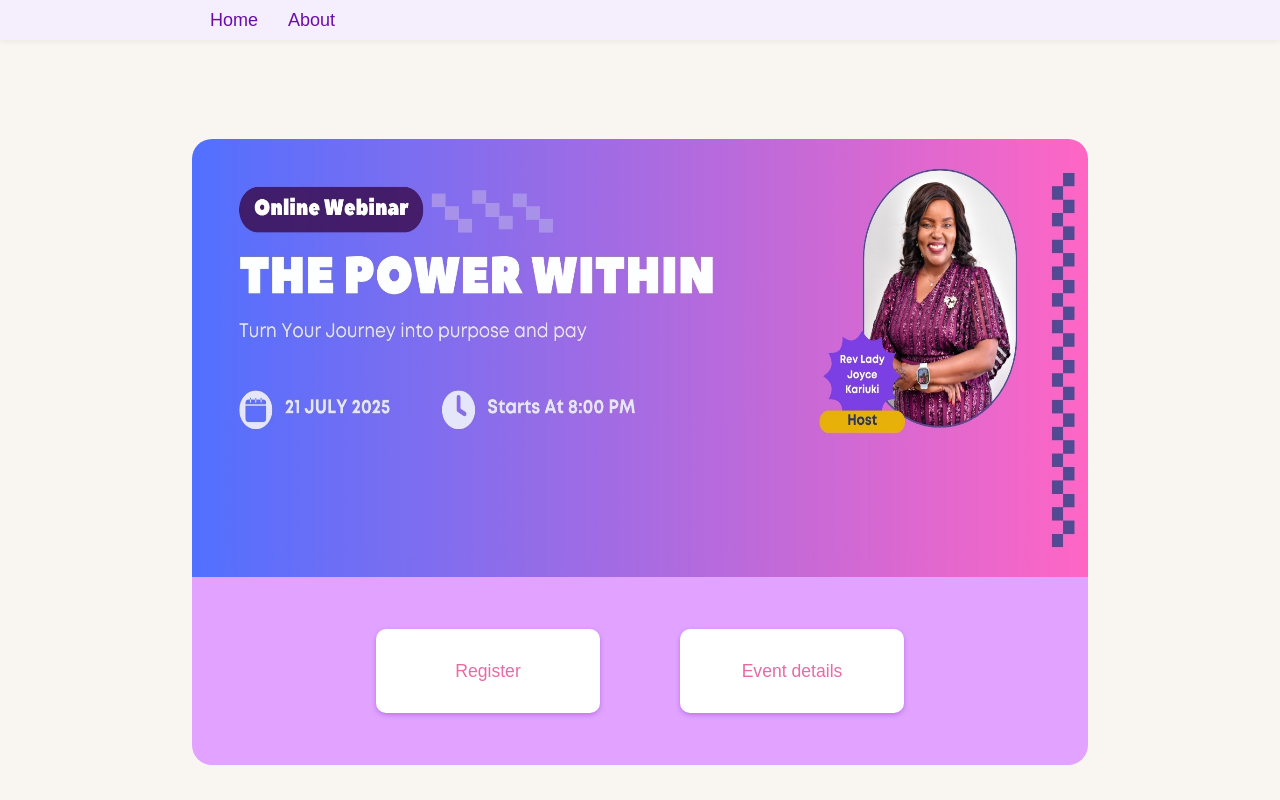
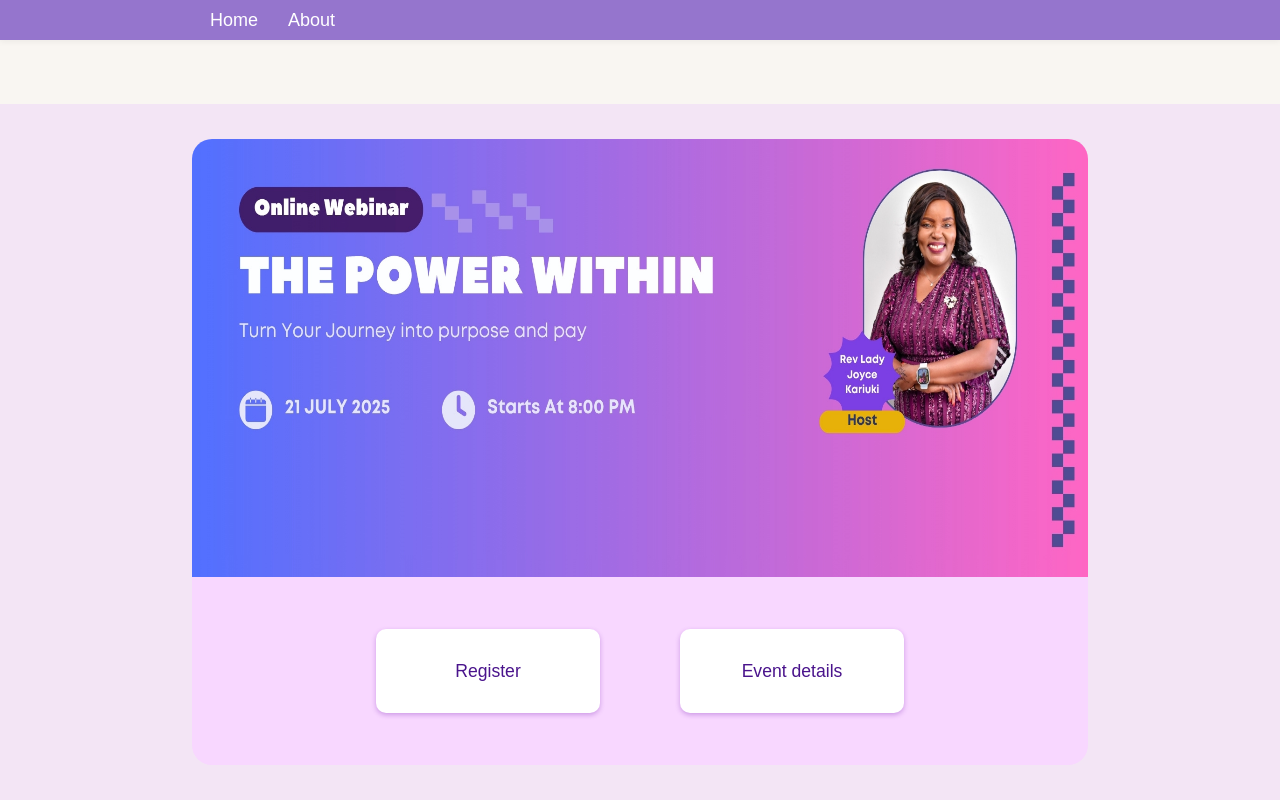
Before and after one commit to KarathiBrian/Story-To-Stage-Webinar-2, a React (Vite) app: page /home in a window 1280 px wide. Built offline with nearby package versions, Linux system fonts and the light colour scheme.

Commit message:
Second Commit

```diff
--- a/src/Css/Footer.css
+++ b/src/Css/Footer.css
@@ -15,6 +15,11 @@ body {
 
   background-color: #f4edff;
   color: #333333;
+/* NEW */
+
+/* background-color: #9575cd; */
+/* color: white; */
+
 
   display: flex;
   justify-content: space-around;
--- a/src/Css/Home.css
+++ b/src/Css/Home.css
@@ -20,7 +20,7 @@ body {
   /* background: linear-gradient(135deg, #f9d7f2 0%, #e0c3fc 100%); */
 /* background-color: #e1a3ff; */
 
-
+background-color: #f3e5f5;
   display: flex;
   justify-content: center;
   align-items: center;
@@ -62,7 +62,10 @@ body {
 .down {
   height: 30%;
   width: 100%;
-  background-color: #e1a3ff;
+  /* background-color: #e1a3ff; */
+
+background-color: #f8d7ff;
+
   border-radius: 0 0 10px 10px;
   display: flex;
   gap: 80px;
@@ -76,8 +79,14 @@ body {
   width: 25%;
   border-radius: 10px;
   border: none;
-  background-color: white;
-  color: #e86aa7;
+
+  /* background-color: #f8d7ff; */
+
+ background-color: white;
+color: #4A148C;
+
+font-family: "poppins",sans-serif;
+
   font-size: 1.1em;
   font-weight: 500;
   cursor: pointer;
@@ -157,6 +166,7 @@ body {
     width: 90%;
     height: 45px;
     font-size: 0.95em;
+
   }
 }
 
--- a/src/Css/Nav.css
+++ b/src/Css/Nav.css
@@ -12,7 +12,10 @@ body {
   left: 0;
   z-index: 999;
   backdrop-filter: blur(10px);
-  background-color: rgba(244, 237, 255, 0.8);
+  /* background-color: rgba(244, 237, 255, 0.8); */
+/* NEW */
+background-color: #9575cd;
+
   box-shadow: 0 2px 6px rgba(0, 0, 0, 0.05);
 }
 
@@ -31,12 +34,18 @@ body {
 
 .innerNav a {
   text-decoration: none;
-  color: #6a0dad;
+  /* color: #6a0dad; */
+/* NEW */
+color: white;
+
   transition: color 0.3s, border-bottom 0.3s;
 }
 
 .innerNav a:hover {
-  color: #4a0080; /* Slightly deeper violet */
+  /* color: #4a0080;  */
+/* NEW */
+color: white;
+
   border-bottom: 2px solid #6a0dad;
 }
 
```
